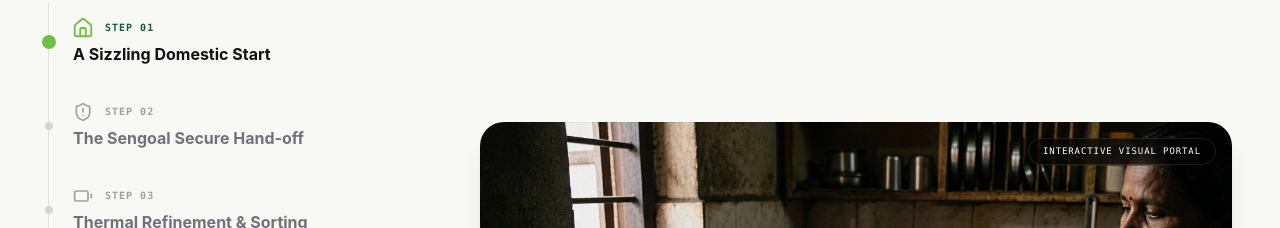
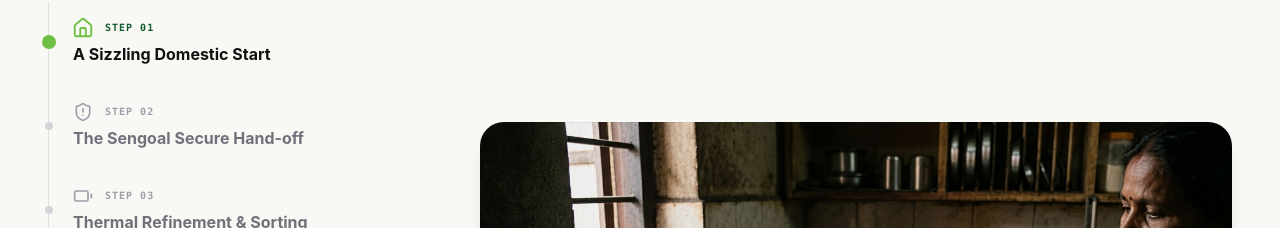
Before and after one commit to sherinejoanna/SengoalWebsite, a React (Vite) app: page / in a window 1280 px wide. Shown: the part 5385-5613 px from the top of the page. Built offline with nearby package versions, Linux system fonts and the light colour scheme.

Commit message:
Remove 'Interactive Visual Portal' box

```diff
--- a/src/components/HouseholdTimeline.tsx
+++ b/src/components/HouseholdTimeline.tsx
@@ -163,9 +163,7 @@ export default function HouseholdTimeline({
 
               {/* Glowing decorative frame boundary info */}
               <div className="absolute inset-0 border border-black/5 rounded-[24px] pointer-events-none" />
-              <div className="absolute top-4 right-4 bg-black/60 backdrop-blur-md px-3.5 py-1.5 rounded-full border border-white/10 text-[9px] font-mono tracking-widest text-white uppercase">
-                Interactive Visual Portal
-              </div>
+
             </div>
           </div>
 
```
